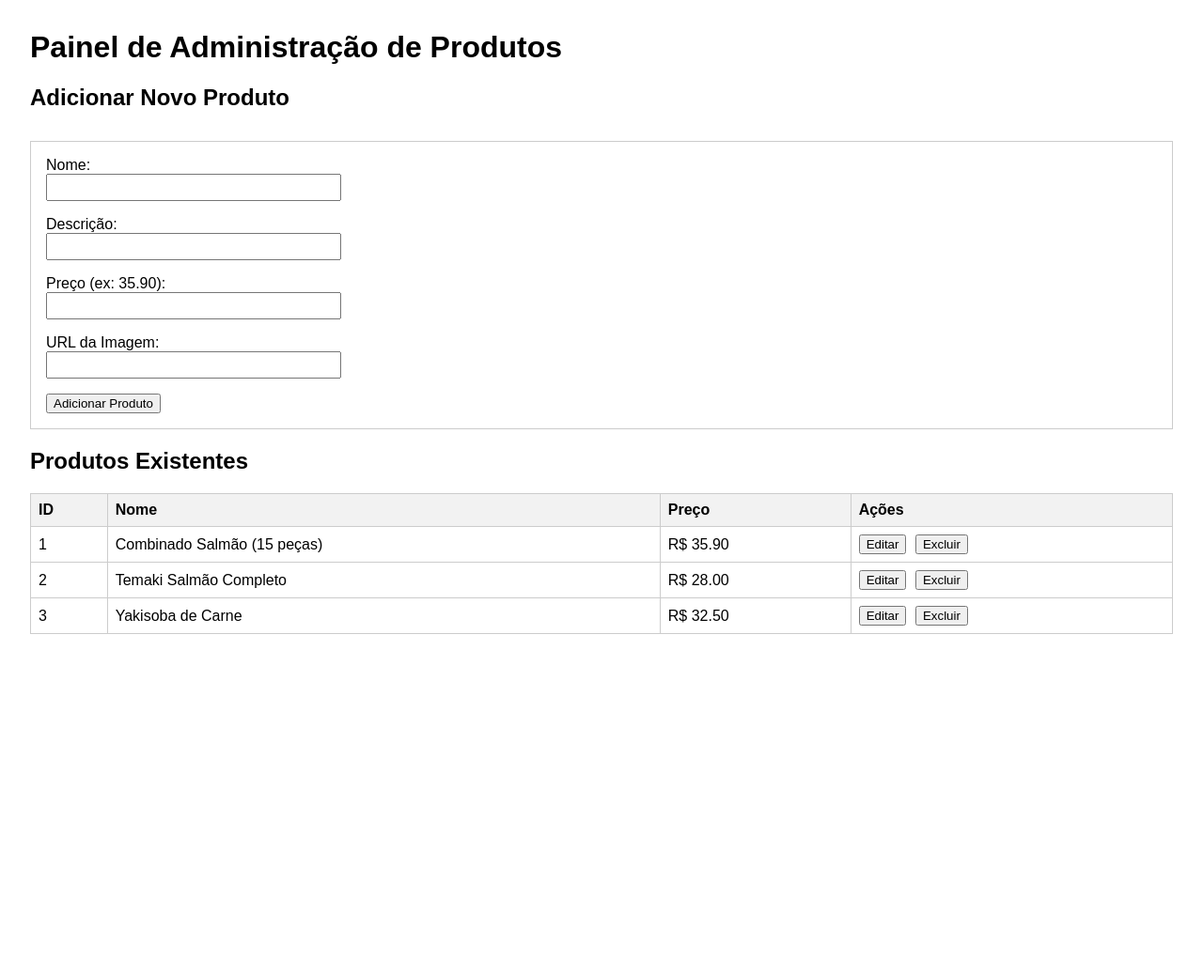
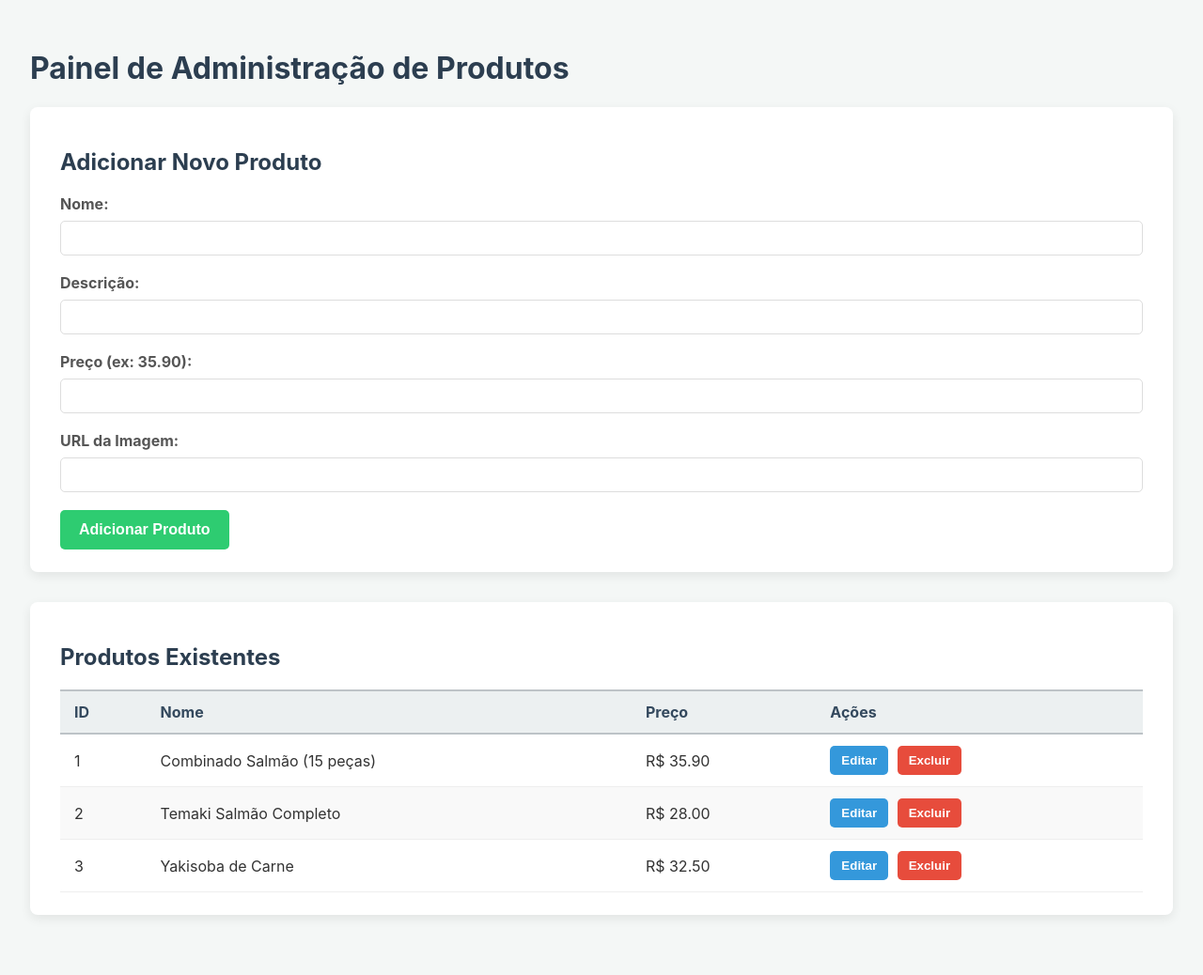
Before and after one commit to tutu010721/japa, a Flask app: page /admin in a window 1280 px wide. Shown: the whole page at 94% size. Before the commit the page ends 675 px from the top, so only its background shows below. Run offline with Flask 3, Linux system fonts and the light colour scheme; data comes from the database, SQL or seed files in the repository.

Commit message:
Update admin.html

```diff
--- a/templates/admin.html
+++ b/templates/admin.html
@@ -1,25 +1,140 @@
-
 <!DOCTYPE html>
 <html lang="pt-BR">
 <head>
     <meta charset="UTF-8">
     <title>Painel de Administração</title>
+    <meta name="viewport" content="width=device-width, initial-scale=1.0">
+
     <style>
-        body { font-family: sans-serif; margin: 2em; }
-        table { width: 100%; border-collapse: collapse; }
-        th, td { border: 1px solid #ccc; padding: 8px; text-align: left; }
-        th { background-color: #f2f2f2; }
-        form { margin-top: 2em; padding: 1em; border: 1px solid #ccc; }
-        form div { margin-bottom: 1em; }
-        label { display: block; }
-        input[type="text"], input[type="number"] { width: 300px; padding: 5px; }
-        .actions button { margin-right: 5px; }
+        /* Estilos Gerais */
+        body {
+            font-family: -apple-system, BlinkMacSystemFont, "Segoe UI", Roboto, Helvetica, Arial, sans-serif;
+            background-color: #f4f7f6;
+            color: #333;
+            margin: 0;
+            padding: 2em;
+        }
+
+        h1, h2 {
+            color: #2c3e50;
+        }
+
+        /* Organiza o conteúdo em "cartões" brancos */
+        .card {
+            background-color: #fff;
+            border-radius: 8px;
+            box-shadow: 0 4px 12px rgba(0, 0, 0, 0.08);
+            padding: 1.5em 2em;
+            margin-bottom: 2em;
+        }
+
+        /* Estilo do Formulário */
+        form div {
+            margin-bottom: 1.2em;
+        }
+
+        label {
+            display: block;
+            margin-bottom: 0.5em;
+            font-weight: bold;
+            color: #555;
+        }
+
+        input[type="text"],
+        input[type="number"],
+        input[type="url"] {
+            width: 100%;
+            padding: 10px;
+            border: 1px solid #ddd;
+            border-radius: 5px;
+            box-sizing: border-box; /* Garante que o padding não aumente a largura total */
+            transition: border-color 0.3s;
+        }
+
+        input[type="text"]:focus,
+        input[type="number"]:focus,
+        input[type="url"]:focus {
+            border-color: #3498db;
+            outline: none;
+        }
+
+        button[type="submit"] {
+            background-color: #2ecc71;
+            color: white;
+            border: none;
+            padding: 12px 20px;
+            border-radius: 5px;
+            font-size: 1em;
+            font-weight: bold;
+            cursor: pointer;
+            transition: background-color 0.3s;
+        }
+
+        button[type="submit"]:hover {
+            background-color: #27ae60;
+        }
+
+        /* Estilo da Tabela */
+        table {
+            width: 100%;
+            border-collapse: collapse;
+            margin-top: 1em;
+        }
+
+        th, td {
+            border-bottom: 1px solid #eee;
+            padding: 12px 15px;
+            text-align: left;
+            vertical-align: middle;
+        }
+
+        thead th {
+            background-color: #ecf0f1;
+            color: #34495e;
+            font-weight: bold;
+            border-top: 2px solid #bdc3c7;
+            border-bottom: 2px solid #bdc3c7;
+        }
+
+        /* Efeito de "zebra" na tabela para melhor leitura */
+        tbody tr:nth-child(even) {
+            background-color: #f9f9f9;
+        }
+
+        tbody tr:hover {
+            background-color: #f1f1f1;
+        }
+
+        /* Estilo dos Botões de Ação na Tabela */
+        .actions button {
+            border: none;
+            padding: 8px 12px;
+            border-radius: 5px;
+            cursor: pointer;
+            color: white;
+            font-weight: bold;
+            margin-right: 5px;
+            transition: opacity 0.3s;
+        }
+
+        .actions button:hover {
+            opacity: 0.8;
+        }
+
+        .edit-btn {
+            background-color: #3498db; /* Azul */
+        }
+
+        .delete-btn {
+            background-color: #e74c3c; /* Vermelho */
+        }
     </style>
 </head>
 <body>
 
     <h1>Painel de Administração de Produtos</h1>
 
+    <div class="card">
         <h2>Adicionar Novo Produto</h2>
         <form id="add-product-form">
             <div>
@@ -40,7 +155,9 @@
             </div>
             <button type="submit">Adicionar Produto</button>
         </form>
+    </div>
 
+    <div class="card">
         <h2>Produtos Existentes</h2>
         <table>
             <thead>
@@ -54,6 +171,7 @@
             <tbody id="product-list">
                 </tbody>
         </table>
+    </div>
 
     <script src="/static/admin.js"></script>
 </body>
```
Lines whose indentation alone changed are shown as unchanged.
